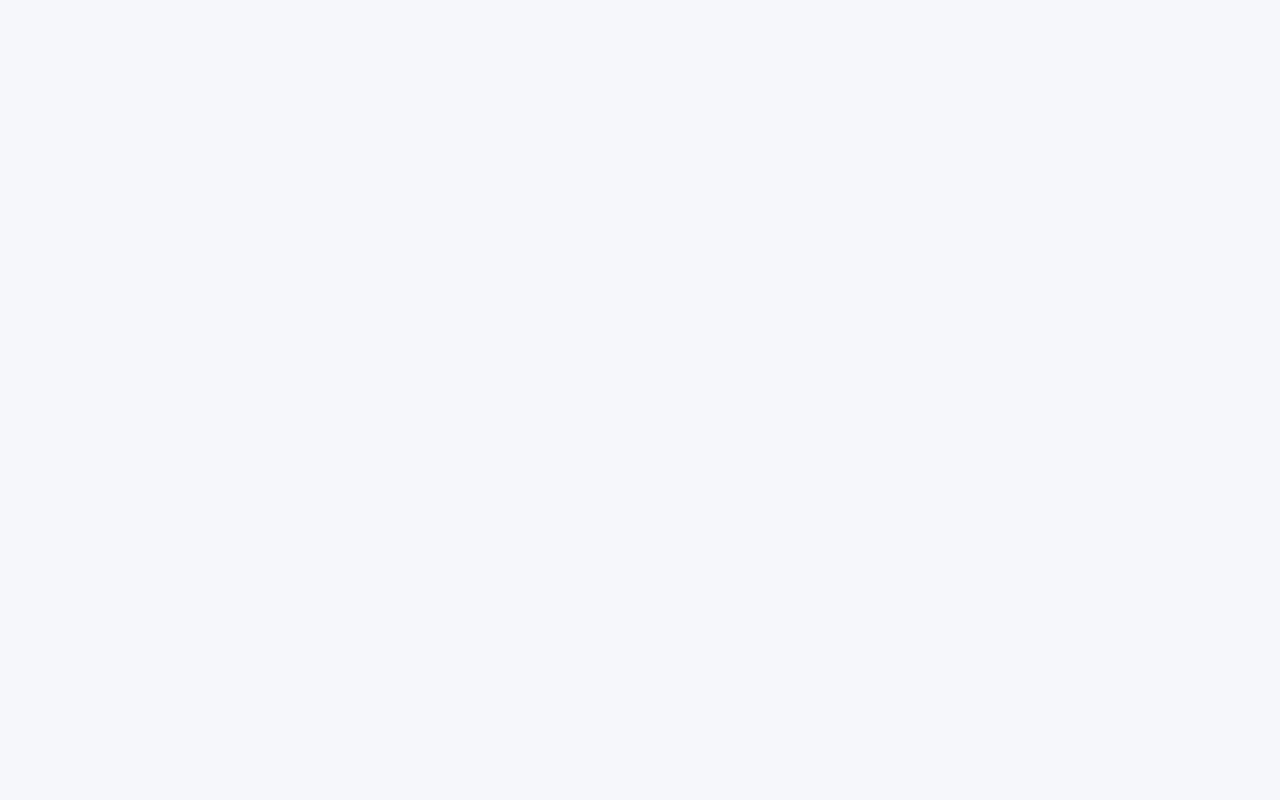
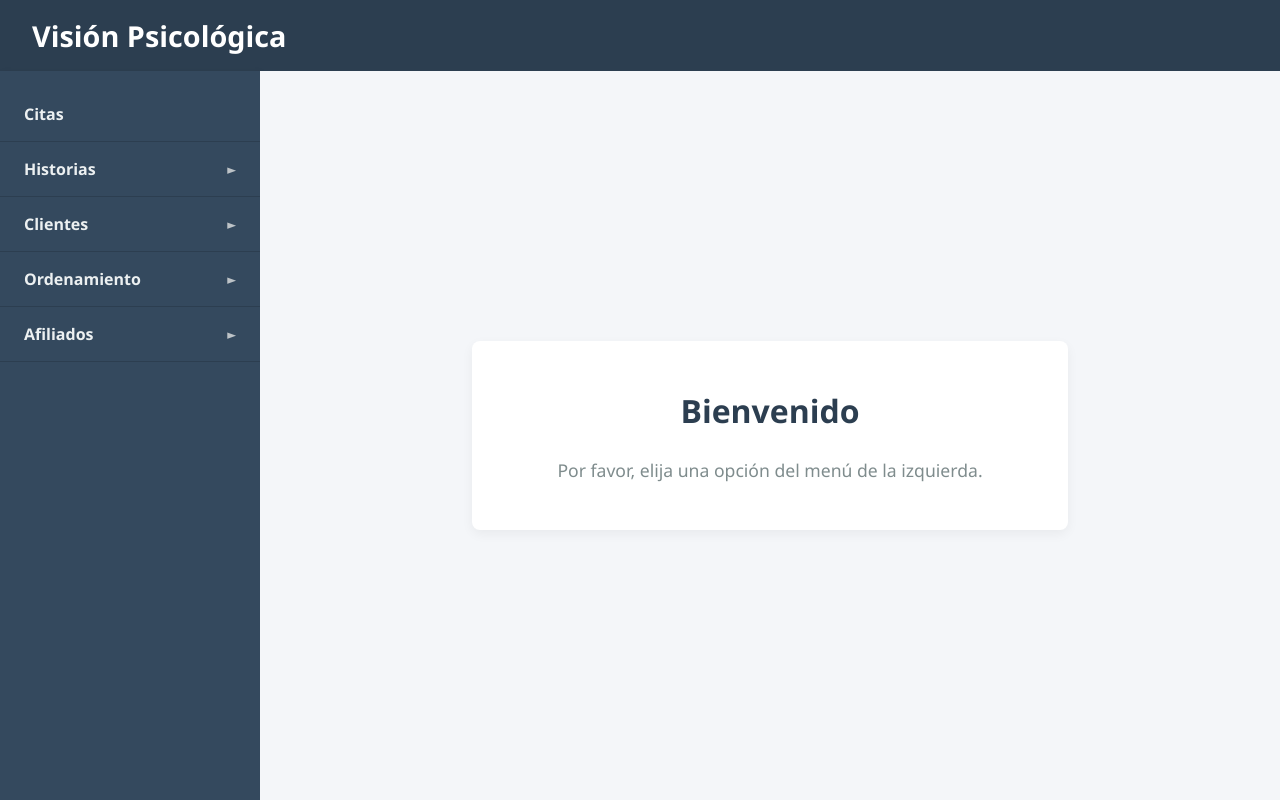
Before and after one commit to FelipeVillota10/vision-psicologica, a Vue app in the folder vision-psicologica-frontend/: page /dashboard in a window 1280 px wide. Before the commit this address had no page. Built offline with nearby package versions, Linux system fonts and the light colour scheme; the HTML template or start-up script is replaced by a standard one.

Commit message:
La pantalla registro ahora puede crear usuarios

```diff
--- a/vision-psicologica-frontend/package.json
+++ b/vision-psicologica-frontend/package.json
@@ -15,6 +15,7 @@
     "format": "prettier --write --experimental-cli src/"
   },
   "dependencies": {
+    "axios": "^1.16.1",
     "pinia": "^3.0.4",
     "vue": "^3.5.32",
     "vue-router": "^5.0.4"
--- a/vision-psicologica-frontend/src/router/index.ts
+++ b/vision-psicologica-frontend/src/router/index.ts
@@ -1,6 +1,7 @@
 import { createRouter, createWebHistory } from 'vue-router'
 import LoginView from '../views/LoginView.vue'
 import RegisterView from '../views/RegisterView.vue'
+import DashboardView from '../views/DashboardView.vue'
 
 const router = createRouter({
   history: createWebHistory(import.meta.env.BASE_URL),
@@ -15,6 +16,11 @@ const router = createRouter({
       name: 'register',
       component: RegisterView,
     },
+    {
+      path: '/dashboard',
+      name: 'dashboard',
+      component: DashboardView,
+    },
   ],
 })
 
--- /dev/null
+++ b/vision-psicologica-frontend/src/stores/auth.ts
@@ -0,0 +1,28 @@
+import { defineStore } from 'pinia'
+import axios from 'axios'
+
+interface UsuarioData {
+  nombre: string
+  identificacion: string
+  email: string
+  contrasena: string
+}
+
+export const useAuthStore = defineStore('auth', {
+  actions: {
+    async registrarUsuario(usuario: UsuarioData) {
+      try {
+        const response = await axios.post('http://localhost:8080/usuario/save', usuario)
+
+        if (response.status === 201 || response.status === 200) {
+          alert('¡Usuario creado con éxito en la base de datos!')
+          return true
+        }
+      } catch (error) {
+        console.error('Error al conectar con el backend:', error)
+        alert('Hubo un error al registrar el cliente. Revisa la consola o tu backend.')
+        return false
+      }
+    },
+  },
+})
--- /dev/null
+++ b/vision-psicologica-frontend/src/views/DashboardView.vue
@@ -0,0 +1,210 @@
+<template>
+  <div class="dashboard-container">
+    <header class="main-header">
+      <h1>Visión Psicológica</h1>
+    </header>
+
+    <div class="workspace">
+      <aside class="sidebar">
+        <ul class="menu-list">
+          <li class="menu-item-simple">Citas</li>
+
+          <li class="menu-item" @click="toggleMenu('historias')">
+            <div class="menu-title">
+              Historias <span>{{ menus.historias ? '▼' : '►' }}</span>
+            </div>
+            <ul v-if="menus.historias" class="submenu" @click.stop>
+              <li>Crear</li>
+              <li>Buscar</li>
+            </ul>
+          </li>
+
+          <li class="menu-item" @click="toggleMenu('clientes')">
+            <div class="menu-title">
+              Clientes <span>{{ menus.clientes ? '▼' : '►' }}</span>
+            </div>
+            <ul v-if="menus.clientes" class="submenu" @click.stop>
+              <li>Crear</li>
+              <li>Buscar</li>
+            </ul>
+          </li>
+
+          <li class="menu-item" @click="toggleMenu('ordenamiento')">
+            <div class="menu-title">
+              Ordenamiento <span>{{ menus.ordenamiento ? '▼' : '►' }}</span>
+            </div>
+            <ul v-if="menus.ordenamiento" class="submenu" @click.stop>
+              <li>Remisiones</li>
+            </ul>
+          </li>
+
+          <li class="menu-item" @click="toggleMenu('afiliados')">
+            <div class="menu-title">
+              Afiliados <span>{{ menus.afiliados ? '▼' : '►' }}</span>
+            </div>
+            <ul v-if="menus.afiliados" class="submenu" @click.stop>
+              <li>Crear</li>
+              <li>Buscar</li>
+            </ul>
+          </li>
+        </ul>
+      </aside>
+
+      <main class="main-content">
+        <div class="welcome-box">
+          <h2>Bienvenido</h2>
+          <p>Por favor, elija una opción del menú de la izquierda.</p>
+        </div>
+      </main>
+    </div>
+  </div>
+</template>
+
+<script setup lang="ts">
+import { ref } from 'vue'
+
+// Definimos un objeto reactivo con TypeScript para rastrear qué menús están abiertos (true) o cerrados (false)
+const menus = ref({
+  historias: false,
+  clientes: false,
+  ordenamiento: false,
+  afiliados: false,
+})
+
+// Función para alternar el estado del menú seleccionado
+const toggleMenu = (menuName: 'historias' | 'clientes' | 'ordenamiento' | 'afiliados') => {
+  menus.value[menuName] = !menus.value[menuName]
+}
+</script>
+
+<style scoped>
+/* Estructura general de la pantalla */
+.dashboard-container {
+  display: flex;
+  flex-direction: column;
+  height: 100vh;
+}
+
+/* Estilo del Bloque Superior */
+.main-header {
+  background-color: #2c3e50;
+  color: white;
+  padding: 1rem 2rem;
+  box-shadow: 0 2px 5px rgba(0, 0, 0, 0.1);
+}
+
+.main-header h1 {
+  margin: 0;
+  font-size: 1.8rem;
+}
+
+/* Contenedor del área de trabajo */
+.workspace {
+  display: flex;
+  flex: 1; /* Ocupa todo el espacio restante abajo del header */
+}
+
+/* Estilo del Bloque Izquierdo (Sidebar) */
+.sidebar {
+  width: 260px;
+  background-color: #34495e;
+  color: #ecf0f1;
+  padding-top: 1rem;
+  box-shadow: 2px 0 5px rgba(0, 0, 0, 0.05);
+}
+
+.menu-list {
+  list-style: none;
+  padding: 0;
+  margin: 0;
+}
+
+.menu-item-simple {
+  padding: 1rem 1.5rem;
+  font-weight: bold;
+  cursor: pointer;
+  border-bottom: 1px solid #2c3e50;
+  transition: background 0.2s;
+}
+
+.menu-item-simple:hover {
+  background-color: #2c3e50;
+}
+
+.menu-item {
+  border-bottom: 1px solid #2c3e50;
+}
+
+.menu-title {
+  padding: 1rem 1.5rem;
+  font-weight: bold;
+  cursor: pointer;
+  display: flex;
+  justify-content: space-between;
+  align-items: center;
+  user-select: none;
+}
+
+.menu-title:hover {
+  background-color: #2c3e50;
+}
+
+.menu-title span {
+  font-size: 0.8rem;
+  color: #bdc3c7;
+}
+
+/* Submenús desplegables */
+.submenu {
+  list-style: none;
+  padding: 0;
+  background-color: #2c3e50;
+}
+
+.submenu li {
+  padding: 0.75rem 2.5rem;
+  cursor: pointer;
+  font-size: 0.95rem;
+  color: #bdc3c7;
+  transition:
+    color 0.2s,
+    background 0.2s;
+}
+
+.submenu li:hover {
+  background-color: #1a252f;
+  color: white;
+}
+
+/* Estilo del Bloque Derecho (Main Content) */
+.main-content {
+  flex: 1;
+  display: flex;
+  justify-content: center;
+  align-items: center;
+  background-color: #f4f6f9;
+  padding: 2rem;
+}
+
+.welcome-box {
+  text-align: center;
+  background: white;
+  padding: 3rem;
+  border-radius: 8px;
+  box-shadow: 0 4px 12px rgba(0, 0, 0, 0.05);
+  max-width: 500px;
+  width: 100%;
+}
+
+.welcome-box h2 {
+  color: #2c3e50;
+  margin-top: 0;
+  font-size: 2rem;
+}
+
+.welcome-box p {
+  color: #7f8c8d;
+  font-size: 1.1rem;
+  margin-bottom: 0;
+}
+</style>
--- a/vision-psicologica-frontend/src/views/RegisterView.vue
+++ b/vision-psicologica-frontend/src/views/RegisterView.vue
@@ -1,7 +1,7 @@
 <template>
   <div class="register-container">
     <div class="register-card">
-      <h2>Crea un cliente</h2>
+      <h2>Crea un usuario</h2>
       <p class="subtitle">Ingresa los datos del nuevo usuario</p>
 
       <form @submit.prevent>
@@ -26,17 +26,17 @@
         </div>
 
         <div class="form-group">
-          <label for="direccion">Dirección:</label>
+          <label for="contrasena">Contraseña:</label>
           <input
             type="text"
-            id="direccion"
-            v-model="form.direccion"
-            placeholder="Dirección de residencia"
+            id="contrasena"
+            v-model="form.contrasena"
+            placeholder="Contraseña de usuario"
           />
         </div>
 
         <div class="button-group">
-          <button type="button" class="btn-create">Crear</button>
+          <button type="button" class="btn-create" @click="manejarRegistro">Crear</button>
           <button type="button" class="btn-clear" @click="limpiarFormulario">Limpiar</button>
           <button type="button" class="btn-delete">Borrar</button>
         </div>
@@ -47,19 +47,39 @@
 
 <script setup lang="ts">
 import { ref } from 'vue'
+import { useAuthStore } from '../stores/auth'
+
+const authStore = useAuthStore()
 
 const form = ref({
   nombre: '',
   identificacion: '',
   email: '',
-  direccion: '',
+  contrasena: '',
 })
+
+const manejarRegistro = async () => {
+  if (!form.value.nombre || !form.value.identificacion || !form.value.email) {
+    alert('Por favor, llena los campos obligatorios.')
+    return
+  }
+
+  const exito = await authStore.registrarUsuario({
+    nombre: form.value.nombre,
+    identificacion: form.value.identificacion,
+    email: form.value.email,
+    contrasena: form.value.contrasena,
+  })
+  if (exito) {
+    limpiarFormulario()
+  }
+}
 
 const limpiarFormulario = () => {
   form.value.nombre = ''
   form.value.identificacion = ''
   form.value.email = ''
-  form.value.direccion = ''
+  form.value.contrasena = ''
 }
 </script>
 
```
Also changed, not shown: 1 other file (tests, documents, lock files or other folders).
